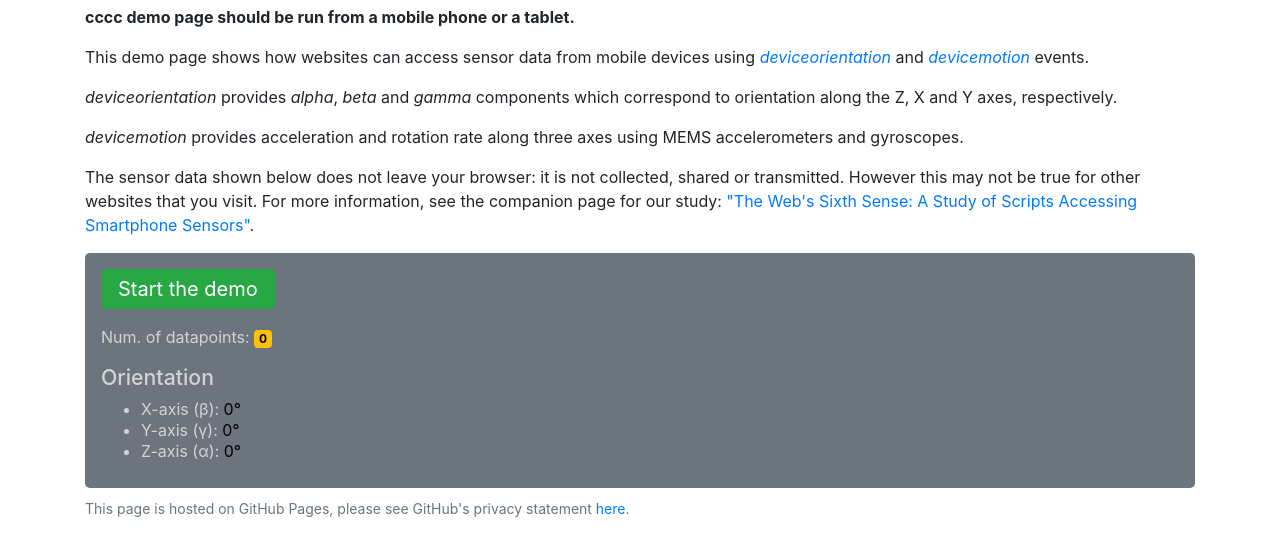
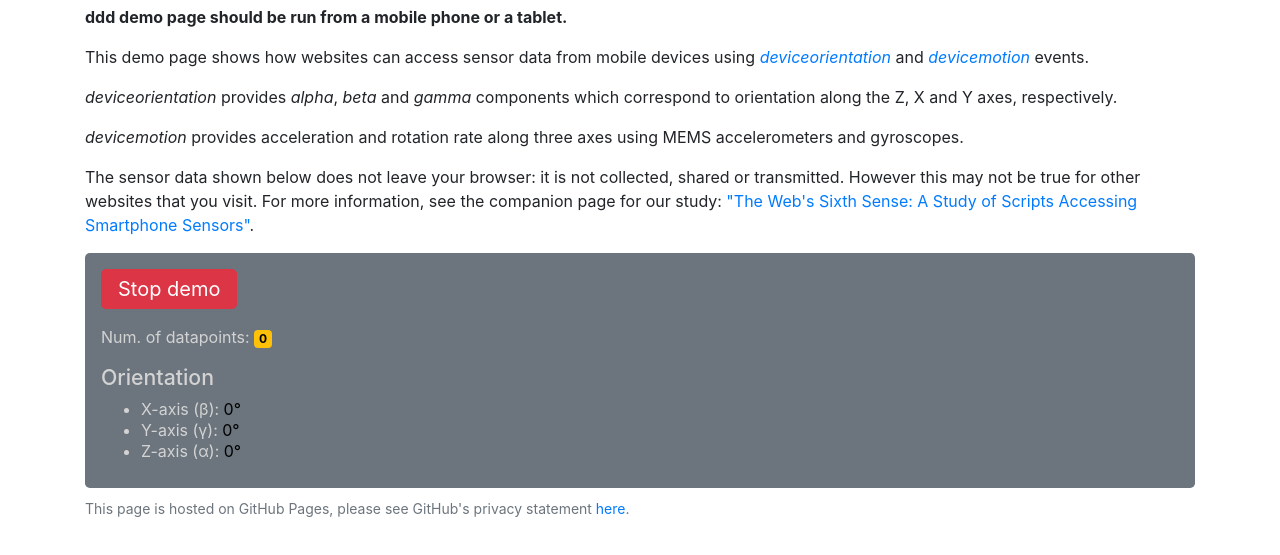
Before and after one commit to MikiMakhlevich/MikiMakhlevich.github.io, a plain HTML site: page index.html in a window 1280 px wide. Shown: the part 59-614 px from the top of the page. Drawn offline with nearby package versions, Linux system fonts and the light colour scheme.

Commit message:
Update index.html

```diff
--- a/index.html
+++ b/index.html
@@ -19,7 +19,7 @@
 <main role="main" class="container">
 
 <h1 align="left">JavaScript Sensor Access Demo</h1>
-<p><b>cccc demo page should be run from a mobile phone or a tablet.</b></p>
+<p><b>ddd demo page should be run from a mobile phone or a tablet.</b></p>
 <p>This demo page shows how websites can access sensor data from mobile devices using <a href="https://developer.mozilla.org/en-US/docs/Web/Events/deviceorientation"><i>deviceorientation</i></a> and <a href="https://developer.mozilla.org/en-US/docs/Web/Events/devicemotion"><i>devicemotion</i></a> events.</p>
 
 <p><i>deviceorientation</i> provides <i>alpha</i>, <i>beta</i> and <i>gamma</i> components which correspond to orientation along the Z, X and Y axes, respectively.</p><p><i>devicemotion</i> provides acceleration and rotation rate along three axes using MEMS accelerometers and gyroscopes.</p>
@@ -65,7 +65,7 @@ function updateFieldIfNotNull(fieldName, value, precision=10){
 let is_running = false;
 let demo_button = document.getElementById("start_demo");
 //demo_button.onclick = function(e) {
-  e.preventDefault();
+  //e.preventDefault();
 
   // Request permission for iOS 13+ devices
   if (
```
